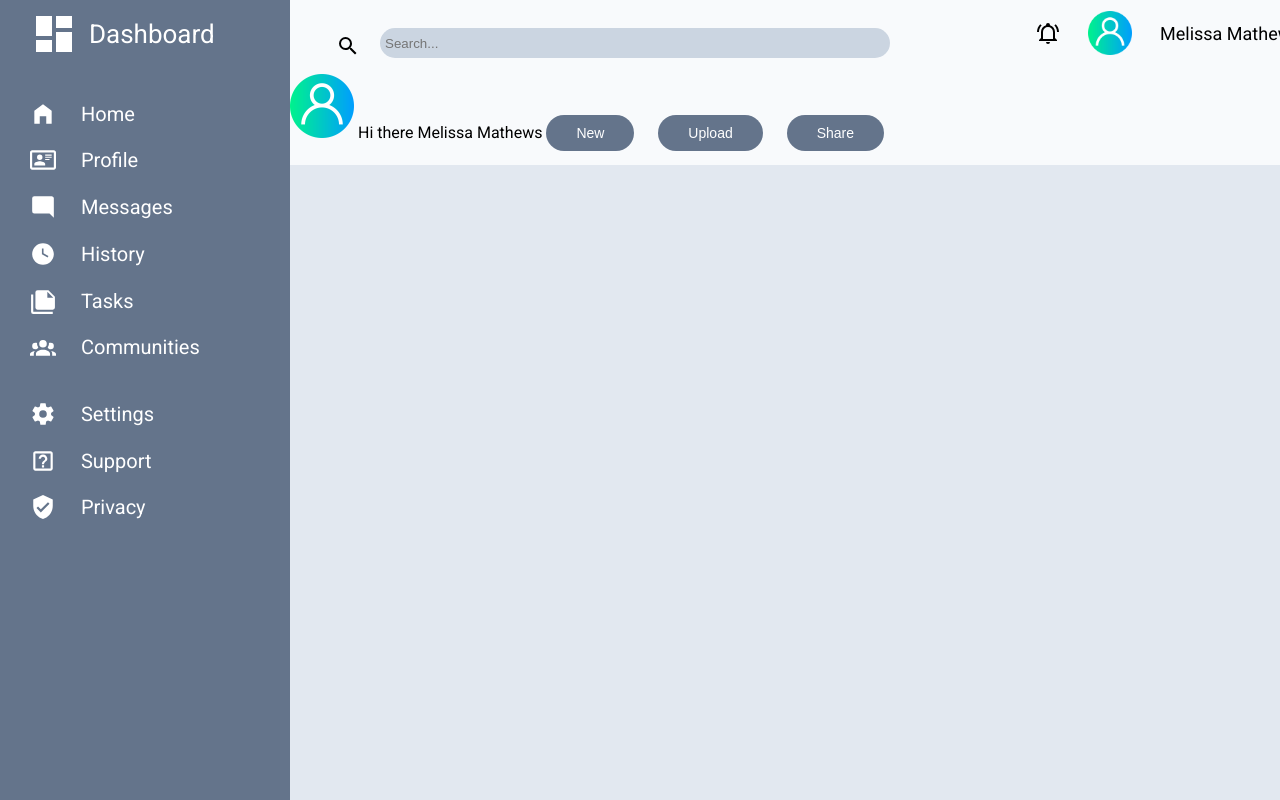
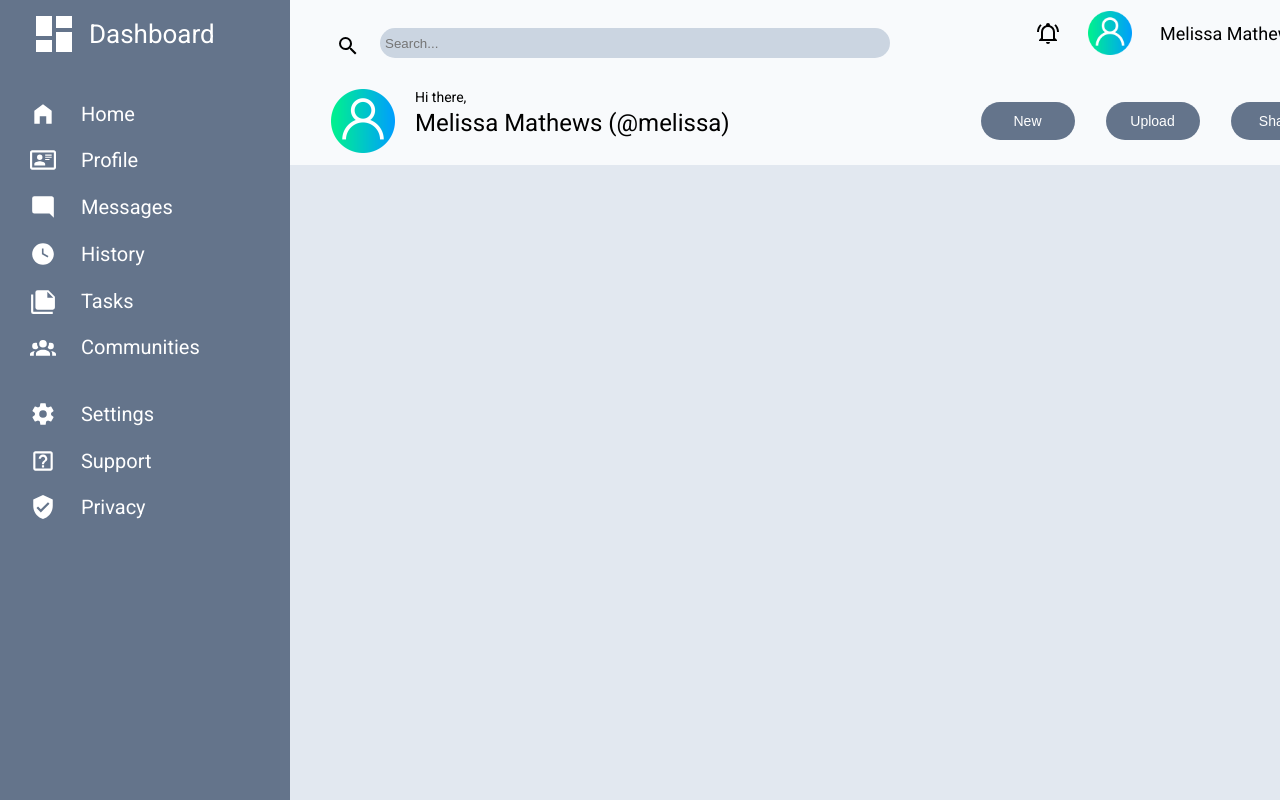
Before and after one commit to melissamathews13/admin-dashboard, a plain HTML site: page index.html in a window 1280 px wide. Shown: the top 800 px of the page. Drawn offline with Linux system fonts and the light colour scheme.

Commit message:
Style header bottom row

```diff
--- a/index.html
+++ b/index.html
@@ -22,11 +22,15 @@
 			</div>
 			<div class="bottom-row">
 				<img src="images/user.png" id="profile-photo-2" alt="profile-photo" />
-				<span>Hi there</span>
-				<span>Melissa Mathews</span>
-				<button>New</button>
-				<button>Upload</button>
-				<button>Share</button>
+                <div id="greeting">
+                    <span id="greeting-top">Hi there,</span>
+
+				<span id="greeting-bottom">Melissa Mathews (@melissa)</span>
+                </div>
+
+				<button id="new-button" class="header-button">New</button>
+				<button class="header-button">Upload</button>
+				<button class="header-button">Share</button>
 			</div>
 		</header>
 		<sidebar class="sidebar">
--- a/styles.css
+++ b/styles.css
@@ -81,7 +81,7 @@ div {
 	margin-top: 8px;
 	grid-template-columns: 70px 600px 100px 100px 200px;
 	grid-template-rows: 1fr;
- }
+}
 
 #magnify-icon {
 	margin-top: auto;
@@ -102,7 +102,6 @@ div {
 #bell-icon {
 	justify-self: end;
 	align-self: center;
-
 }
 #profile-photo {
 	width: 2.8em;
@@ -116,20 +115,43 @@ div {
 .header-icon {
 	width: 1.5em;
 }
+.bottom-row {
+	display: grid;
+	grid-auto-flow: column;
+	grid-template-rows: 1fr;
+	grid-template-columns: 125px 550px 125px 125px 125px;
+	margin-top: 15px;
 
-button {
+}
+.header-button {
+	height: 38px;
+	width: 94px;
 	border: none;
 	background-color: #64748b;
 	color: white;
-	padding: 10px;
-	padding-left: 30px;
-	padding-right: 30px;
+	padding: 2px 20px 2px 20px;
 	border-radius: 30px;
-	margin-right: 20px;
 	font-size: 14px;
+	align-self: center;
+	justify-self: center;
 }
-
 
 #profile-photo-2 {
 	width: 4em;
+	justify-self: end;
+	margin-right: 20px;
+	margin-left: 25px;
 }
+#greeting {
+	display: flex;
+	flex-direction: column;
+}
+
+#greeting-top {
+	font-size: 14px;
+	margin-bottom: 4px;
+}
+
+#greeting-bottom {
+	font-size: 24px;
+}
```
